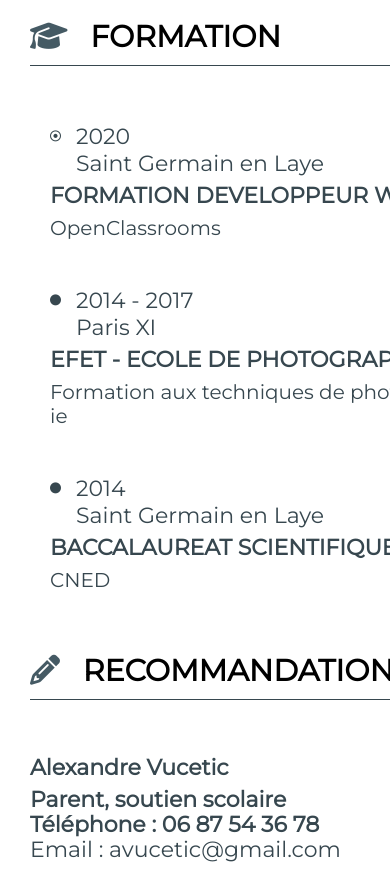
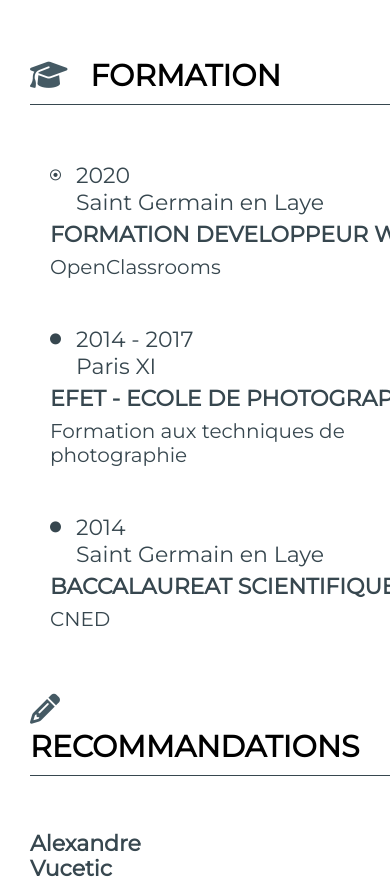
Before and after one commit to Misha-Labruyere/projet2, a plain HTML site: page index.html in a window 390 px wide. Shown: the part 1112-2000 px from the top of the page. Drawn offline with Linux system fonts and the light colour scheme.

Commit message:
Modifier viewport

```diff
--- a/style.css
+++ b/style.css
@@ -50,7 +50,6 @@
   }
 
   #parcours {
-    min-width: 100vw;
     margin-top: 200px;
   }
 
@@ -61,7 +60,7 @@
   }
 
   .recommandations {
-    font-size: 22px;
+    font-size: 20px;
     display: flex;
     flex-direction: column;
     margin-bottom: 30px;
@@ -70,14 +69,12 @@
   .employeur {
     display: flex;
     flex-wrap: nowrap;
-    min-width: 100vw;
     padding-bottom: 30px;
   }
 
   .emploi {
-    min-width: 100vw;
     font-size: 20px;
-    word-break: break-all;
+    word-wrap: break-word;
     flex-direction: column;
     padding-bottom: 20px;
   }
@@ -203,7 +200,7 @@ address {
   justify-content: start;
   white-space: pre-line;
   line-height: 25px;
-  width: 30vw;
+  width: 49vw;
 }
 
 .employeur h4 {
```
Also changed, not shown: index.html (+1 -2 lines).
